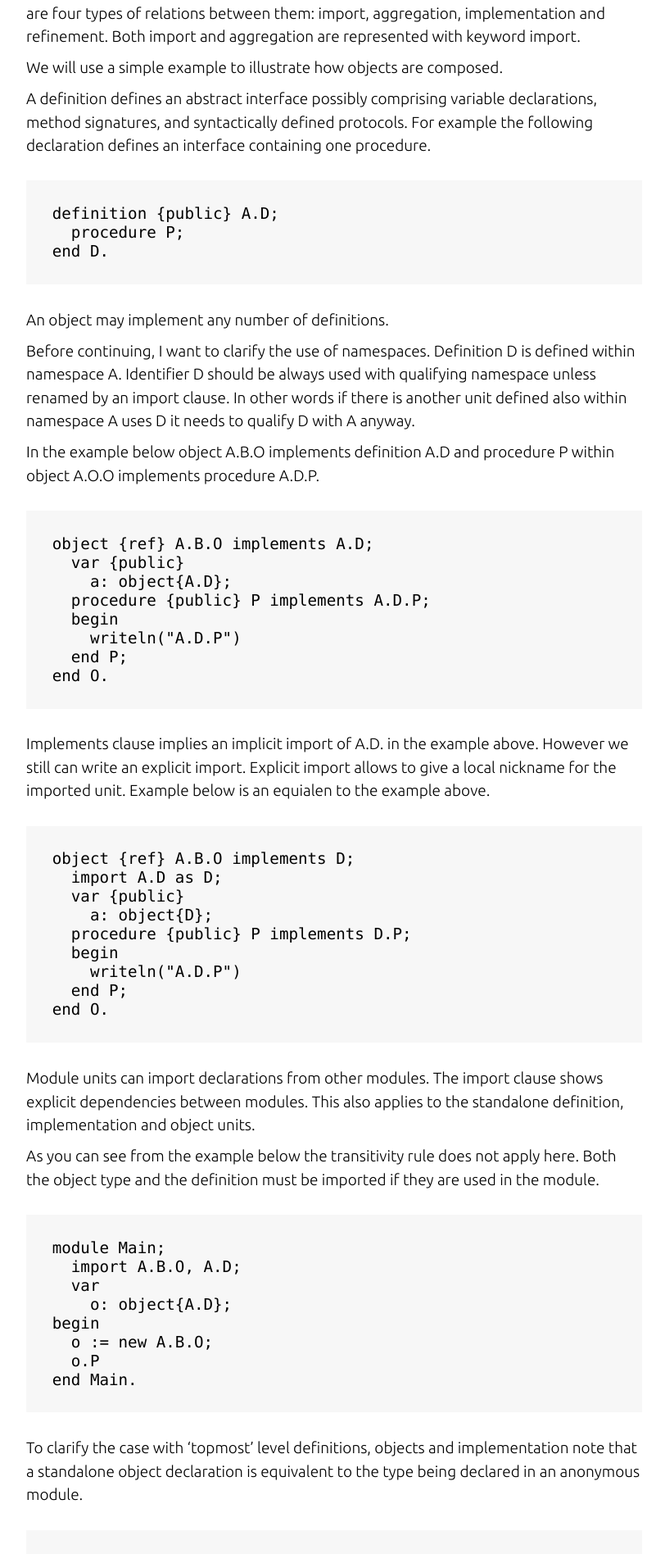
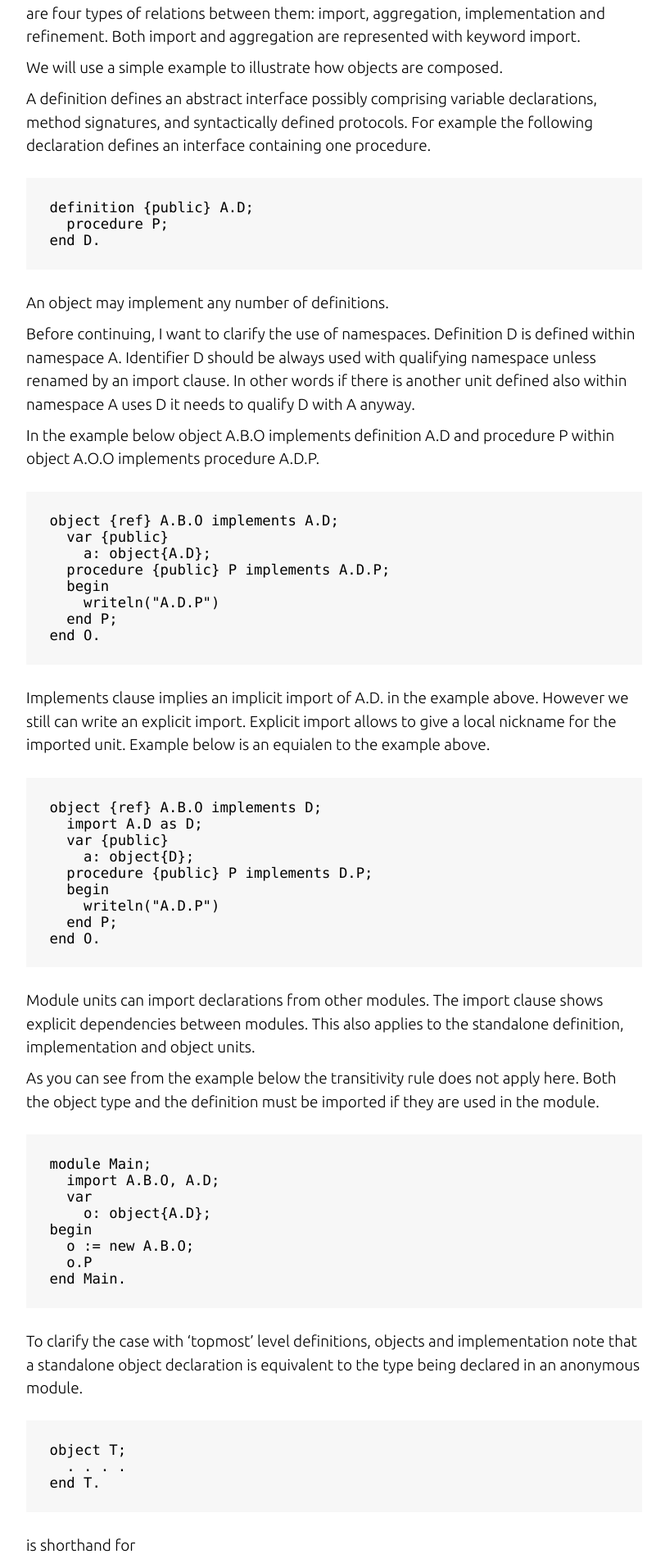
Before and after one commit to rmitin/rmitin.github.io, a Jekyll site: the page built from _posts/2010-08-07-program-composition-in-small.md, in a window 1280 px wide. Shown: the part 310-2206 px from the top of the page at 82% size, without its empty margins (232-1044 px from the left). Built offline with Jekyll 4.4.1, drawn with Linux system fonts in a browser that asks for light colours; nearby versions of some CDN libraries; comment, search, counter and statistics services are not loaded.

Commit message:
Change font for examples

```diff
--- a/_sass/_typography.scss
+++ b/_sass/_typography.scss
@@ -16,7 +16,7 @@
         margin: 1em 0;
     }
     code {
-        font-size: $base-font-size;
+        font-size: $base-font-size * 0.9;
     }
     .post-title {
         margin-top: 0.1em;
--- a/_sass/_vars.scss
+++ b/_sass/_vars.scss
@@ -1,7 +1,8 @@
 // Font stacks
 $font-stack-one: 'ubuntu';
 $font-stack-three: 'Montserrat';
-$code-font: 'Menlo', 'Roboto Mono', 'Roboto';
+$code-font: 'Lucida Console', 'Liberation Mono', 'Courier New';
+;//'Menlo', 'Roboto Mono', 'Roboto';
 
 // Spacing and Sizes
 $base-font-size: 1.2em;
```
Also changed, not shown: Gemfile.lock.
